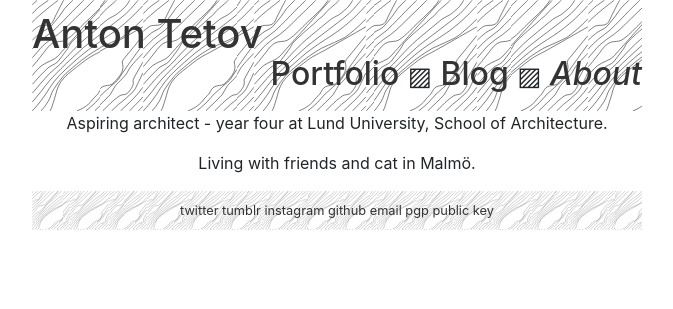
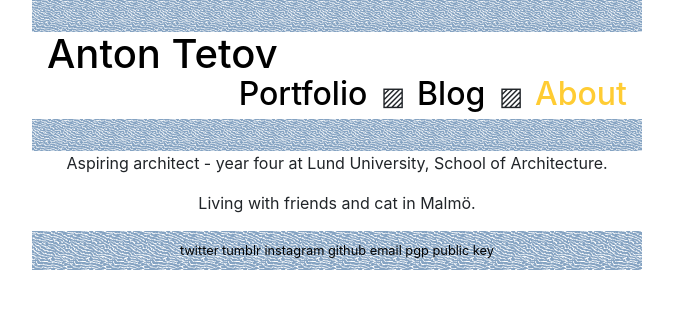
Before and after one commit to sonyamamurin/sonyamamurin.github.io, a Jekyll site: the page built from about.md, in a window 1280 px wide. Shown: the top 309 px of the page, without its empty margins (303-976 px from the left). Built offline with Jekyll 4.4.1, drawn with Linux system fonts in a browser that asks for light colours.

Commit message:
Redesign of header with textured dividers instead of bg

```diff
--- a/_includes/header.html
+++ b/_includes/header.html
@@ -1,12 +1,15 @@
-<header class="logo">
-    <a class="text-nav h1" href="/">Anton Tetov</a>
+<div class="logo separator"></div>
+<header class="container-fluid">
+        <a href="/" class="h1 text-nav">Anton Tetov</a>
     <nav class="h2 text-right">
-            <a href="/" class="text-nav{% if page.url == "/" %} current-page{% endif %}">Portfolio</a>
+		<a href="/" class="text-nav{% if page.url == "/" %} current-page{% endif %}">Portfolio</a>
             {% assign navigation_pages = site.html_pages | sort: 'navigation_weight' %}
             {% for p in navigation_pages %}
                 {% if p.navigation_weight %}
-                    <span class="hatch">▨</span> <a href="{{ p.url }}" class="text-nav{% if p.url == page.url %} current-page{% endif %}">{{ p.title }}</a>
-                {% endif %}
+                    <span class="hatch"> ▨ </span>
+		    <a href="{{ p.url }}" class="text-nav{% if p.url == page.url %} current-page{% endif %}">{{ p.title }}</a>
+		{% endif %}
             {% endfor %}
     </nav>
 </header>
+<div class="logo separator"></div>
--- a/_sass/_my-overrides.scss
+++ b/_sass/_my-styles.scss
@@ -14,7 +14,7 @@ a {
   }
 
   &.current-page {
-    font-style: italic;
+    color: $current-page-color;
   }
 }
 
@@ -33,15 +33,20 @@ img {
 }
 
 .logo {
-  background-image: url('/logo.svg');
+  background-image: url('/texoot.svg');
   padding: .75em 0;
 }
 
 .separator {
-  height: 4rem;
+  height: 2rem;
 }
 
 .hatch {
   font-size: .8em;
+  padding: 0 .2em;
   vertical-align: middle;
 }
+
+.nav-box {
+  background-color: $nav-box-bg;
+}
--- a/_sass/_my-vars.scss
+++ b/_sass/_my-vars.scss
@@ -1,7 +1,5 @@
 // Override boostrap variables here
+$link-color: darken(#000, 20%);
+$current-page-color: #fc3;
 
-$my-black-color: #000;
-$my-white-color: #fff;
-
-$link-color: lighten($my-black-color, 20%);
-$link-hover-color: lighten($link-color, 20%);
+$nav-box-bg: rgba(255, 255, 255, .6);
--- a/_sass/main.scss
+++ b/_sass/main.scss
@@ -40,4 +40,4 @@
 @import "utilities";
 
 // My style modifications
-@import 'my-overrides';
+@import 'my-styles';
```
Also changed, not shown: _includes/main.css (+1 -1 lines), texoot.svg (added).
